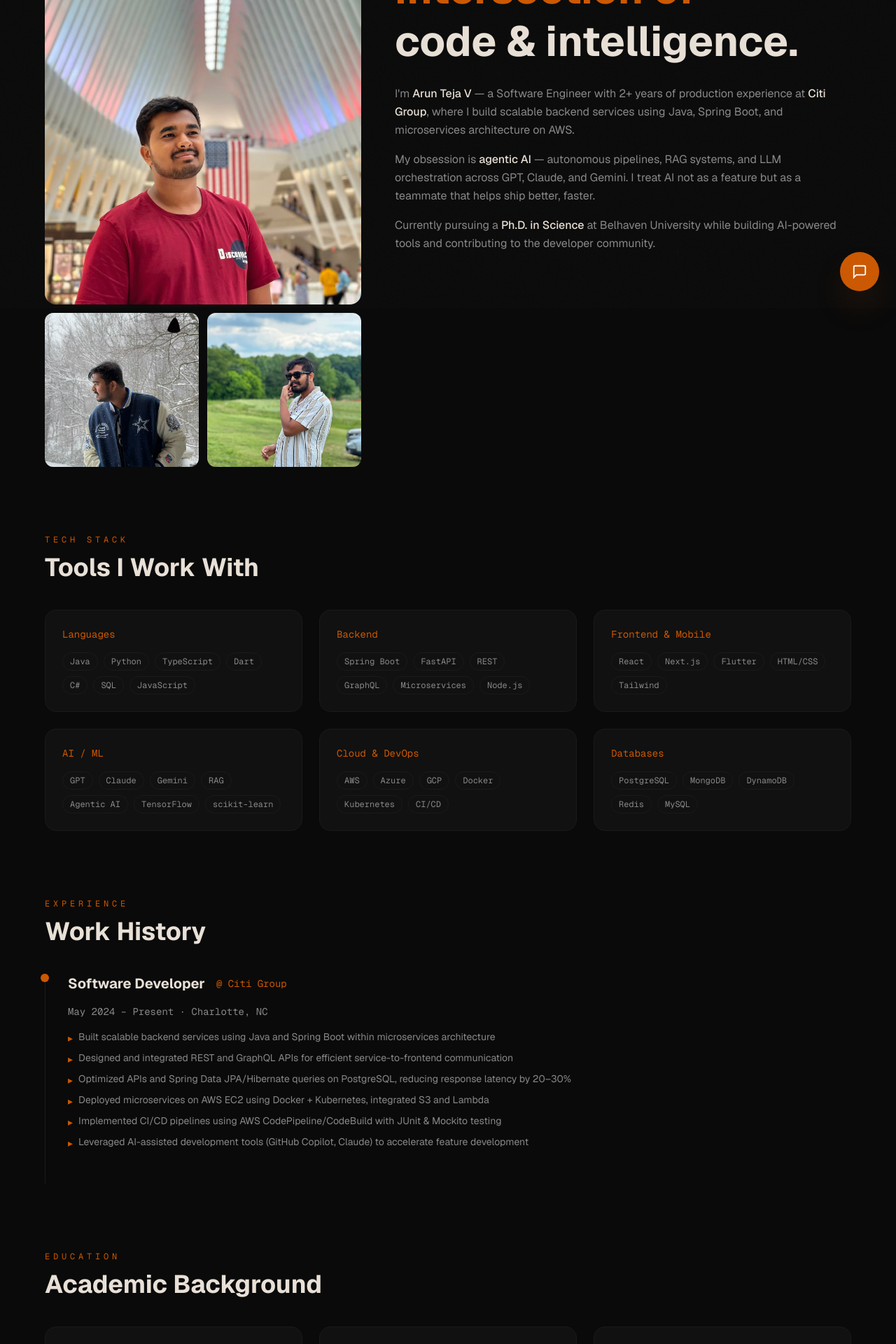
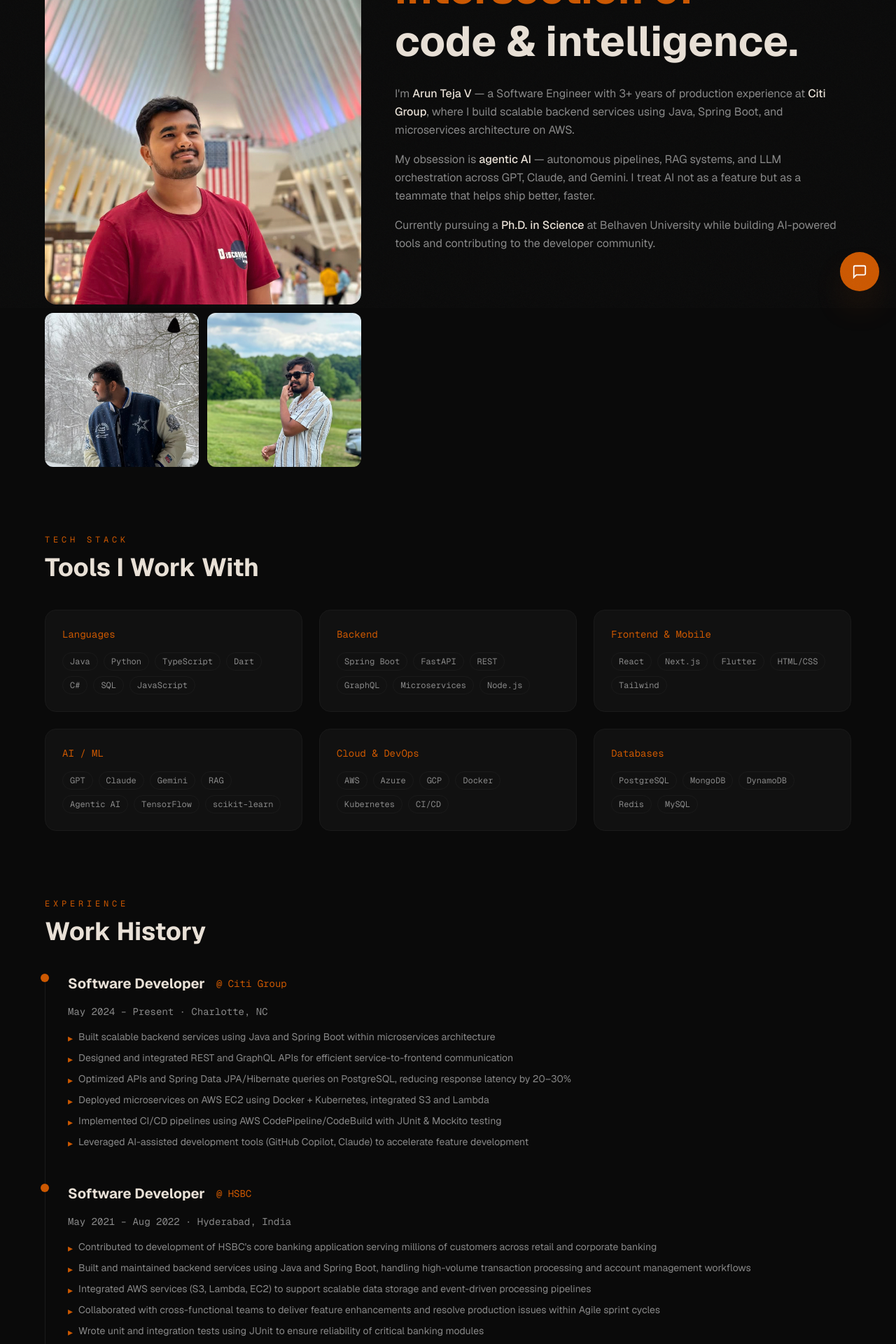
Before and after one commit to Aruntejavemula/portfolio, a Next.js app: page /about in a window 1280 px wide. Shown: the part 360-2280 px from the top of the page at 70% size. Built offline with nearby package versions, Linux system fonts and the light colour scheme.

Commit message:
feat: add HSBC experience, update 2+ to 3+ years across site and AI prompt

```diff
--- a/src/app/about/page.tsx
+++ b/src/app/about/page.tsx
@@ -79,7 +79,7 @@ export default function AboutPage() {
             <div className="space-y-4 text-muted leading-relaxed">
               <p>
                 I&apos;m <span className="text-foreground font-medium">Arun Teja V</span> — a Software
-                Engineer with 2+ years of production experience at{" "}
+                Engineer with 3+ years of production experience at{" "}
                 <span className="text-foreground font-medium">Citi Group</span>, where I build
                 scalable backend services using Java, Spring Boot, and microservices architecture on AWS.
               </p>
--- a/src/app/api/chat/route.ts
+++ b/src/app/api/chat/route.ts
@@ -22,7 +22,7 @@ const SYSTEM_PROMPT = `You are Arun Teja V's AI twin — a friendly, knowledgeab
 Here is everything you know about Arun:
 
 SUMMARY:
-Software Engineer with 2+ years of experience in backend development and AI-driven systems. Currently at Citi Group in Charlotte, NC, building scalable applications using Java, Spring Boot, and modern LLM-based architectures.
+Software Engineer with 3+ years of experience in backend development and AI-driven systems. Currently at Citi Group in Charlotte, NC, building scalable applications using Java, Spring Boot, and modern LLM-based architectures.
 
 WORK EXPERIENCE:
 - Software Developer at Citi Group (May 2024 – Present)
@@ -33,6 +33,13 @@ WORK EXPERIENCE:
   - Deployed Spring Boot microservices on AWS EC2 using Docker + Kubernetes, configured S3, integrated Lambda
   - Managed CI/CD pipelines using AWS CodePipeline/CodeBuild with JUnit & Mockito
   - Leveraged AI-assisted development tools (GitHub Copilot, Claude)
+
+- Software Developer at HSBC (May 2021 – Aug 2022)
+  - Contributed to HSBC's core banking application serving millions of retail and corporate customers
+  - Built and maintained backend services using Java and Spring Boot for high-volume transaction processing
+  - Integrated AWS services (S3, Lambda, EC2) for scalable data storage and event-driven pipelines
+  - Delivered feature enhancements and resolved production issues within Agile sprint cycles
+  - Wrote unit and integration tests using JUnit to ensure reliability of critical banking modules
 
 EDUCATION:
 - Ph.D. in Science — Belhaven University (Jan 2026 – Present), Mississippi, USA
--- a/src/app/page.tsx
+++ b/src/app/page.tsx
@@ -119,7 +119,7 @@ export default function Home() {
                 viewport={{ once: true }}
                 className="absolute -bottom-4 -right-4 bg-card border border-card-border rounded-xl px-4 py-2 font-mono text-xs"
               >
-                <span className="text-accent">2+</span> yrs experience
+                <span className="text-accent">3+</span> yrs experience
               </motion.div>
             </div>
           </SectionReveal>
--- a/src/components/TerminalResume.tsx
+++ b/src/components/TerminalResume.tsx
@@ -15,7 +15,7 @@ const commands: Record<string, string> = {
   clear       — Clear terminal`,
 
   about: `Arun Teja V
-Software Engineer with 2+ years of experience in backend
+Software Engineer with 3+ years of experience in backend
 development and AI-driven systems. Currently at Citi Group,
 building scalable microservices on AWS.
 
--- a/src/data/projects.ts
+++ b/src/data/projects.ts
@@ -134,6 +134,19 @@ export const experience = [
       "Leveraged AI-assisted development tools (GitHub Copilot, Claude) to accelerate feature development",
     ],
   },
+  {
+    role: "Software Developer",
+    company: "HSBC",
+    period: "May 2021 – Aug 2022",
+    location: "Hyderabad, India",
+    bullets: [
+      "Contributed to development of HSBC's core banking application serving millions of customers across retail and corporate banking",
+      "Built and maintained backend services using Java and Spring Boot, handling high-volume transaction processing and account management workflows",
+      "Integrated AWS services (S3, Lambda, EC2) to support scalable data storage and event-driven processing pipelines",
+      "Collaborated with cross-functional teams to deliver feature enhancements and resolve production issues within Agile sprint cycles",
+      "Wrote unit and integration tests using JUnit to ensure reliability of critical banking modules",
+    ],
+  },
 ];
 
 export const education = [
```
